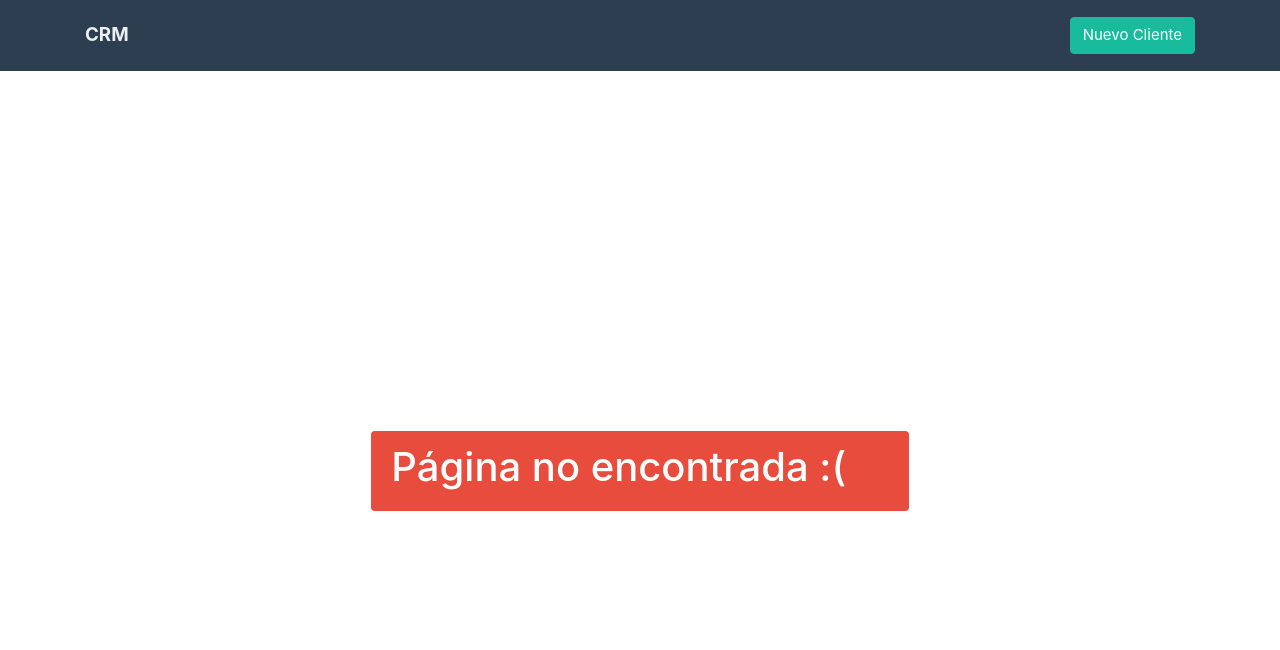
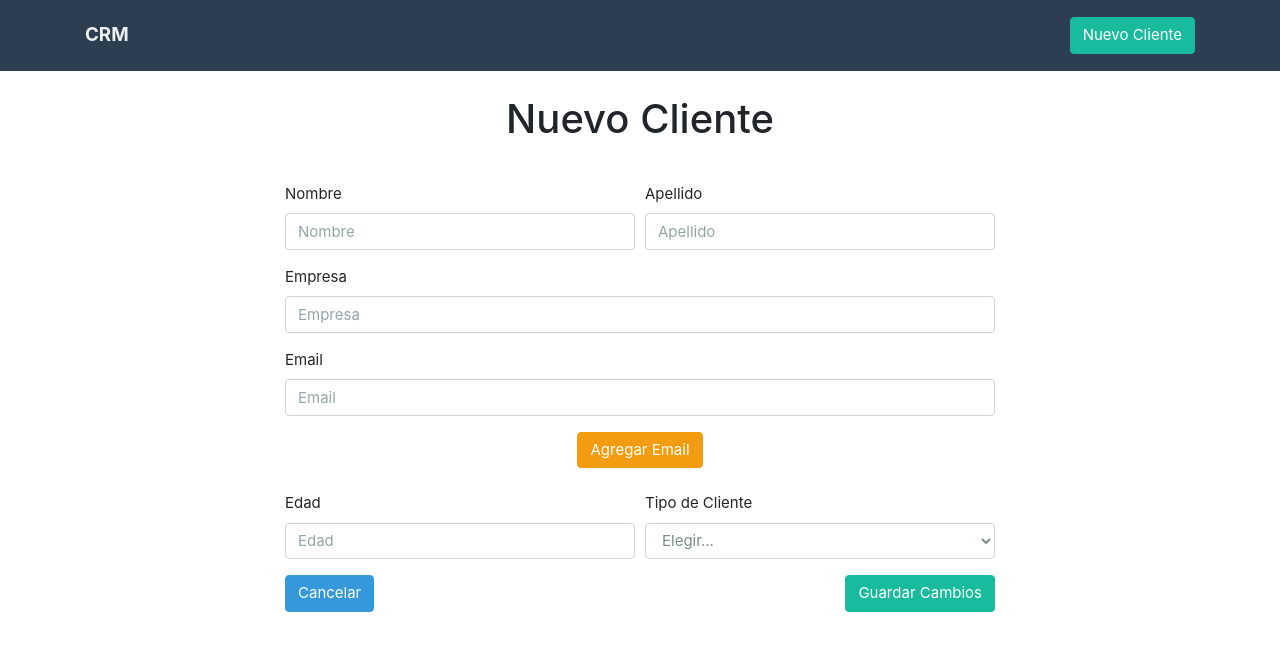
Before and after one commit to Byhako/graphQL-React, a React (Create React App) app in the folder client/: page /createClient in a window 1280 px wide. Shown: the top 650 px of the page. Built offline with nearby package versions, Linux system fonts and the light colour scheme.

Commit message:
new order and folder product

```diff
--- a/client/src/AppRouter.tsx
+++ b/client/src/AppRouter.tsx
@@ -1,10 +1,13 @@
 import React from 'react';
 import { BrowserRouter, Route, Switch } from 'react-router-dom';
 
-import Header from './components/Header';
+import Header from './components/Layout/Header';
 import Home from './Home';
-import EditClient from './components/EditClient';
-import NewClient from './components/NewClient';
+import NewClient from './components/client/NewClient';
+import EditClient from './components/client/EditClient';
+import Products from './components/product/Products';
+import NewProduct from './components/product/NewProduct';
+import EditProduct from './components/product/EditProduct';
 import NofoundPage from './NoFoundPage';
 
 const AppRouter = () => (
@@ -12,8 +15,11 @@ const AppRouter = () => (
     <Header />
     <Switch>
       <Route exact path='/' component={Home} />
-      <Route exact path='/edit/:id' component={EditClient} />
-      <Route exact path='/create' component={NewClient} />
+      <Route exact path='/createClient' component={NewClient} />
+      <Route exact path='/editClient/:id' component={EditClient} />
+      <Route exact path='/product' component={Products} />
+      <Route exact path='/createProduct' component={NewProduct} />
+      <Route exact path='/editProduct/:id' component={EditProduct} />
       <Route path='' component={NofoundPage} />
     </Switch>
   </BrowserRouter>
--- a/client/src/Home.tsx
+++ b/client/src/Home.tsx
@@ -1,6 +1,6 @@
 import React, { Fragment } from 'react';
 
-import Clients from './components/Clients';
+import Clients from './components/client/Clients';
 
 function Home() {
   return (
--- a/client/src/components/Header.tsx
+++ b/client/src/components/Layout/Header.tsx
@@ -15,7 +15,7 @@ const Header = () => (
       <div className='collapse navbar-collapse' id='navigation'>
         <ul className='navbar-nav ml-auto text-right'>
           <li className='nav-item active'>
-            <Link to='/create' className='btn btn-success'>Nuevo Cliente</Link>
+            <Link to='/createClient' className='btn btn-success'>Nuevo Cliente</Link>
           </li>
         </ul>
       </div>
--- a/client/src/components/Clients.tsx
+++ b/client/src/components/client/Clients.tsx
@@ -2,10 +2,10 @@ import React, { useState, Fragment } from 'react';
 import { Link } from 'react-router-dom';
 
 import { useQuery, useMutation } from '@apollo/react-hooks';
-import { CLIENTS_QUERY } from '../queries';
-import { DELETE_CLIENT } from '../mutations';
+import { CLIENTS_QUERY } from '../../queries';
+import { DELETE_CLIENT } from '../../mutations';
 
-import Pager from './Pager';
+import Pager from '../Layout/Pager';
 
 const Clients = () => {
   interface Pagination {
@@ -58,7 +58,7 @@ const Clients = () => {
                   }
                 }}
               >Borrar</button>
-              <Link to={`/edit/${item.id}`} className='btn btn-success d-block d-md-inline-block ml-5 btn-sm'>Editar</Link>
+              <Link to={`/editClient/${item.id}`} className='btn btn-success d-block d-md-inline-block ml-5 btn-sm'>Editar</Link>
               </div>
             </div>
           </li>
--- a/client/src/components/NewClient.tsx
+++ b/client/src/components/client/EditClient.tsx
@@ -1,10 +1,13 @@
 import React, { useState, useEffect } from 'react';
 import { Link } from 'react-router-dom';
 
-import { useMutation } from '@apollo/react-hooks';
-import { NEW_CLIENT } from '../mutations';
+import { useQuery, useMutation } from '@apollo/react-hooks';
+import { CLIENT_QUERY } from '../../queries';
 
-const NewClient = () => {
+import { UPDATE_CLIENT } from '../../mutations';
+
+const EditClient = (props) => {
+  const id: number = props.match.params.id;
   interface Email { email: string };
   interface State {
     name: string,
@@ -24,21 +27,40 @@ const NewClient = () => {
   });
   const numberEmails: number = state.emails.length;
 
-  const [error, setError] = useState<boolean>(false);
+  const [err, setErr] = useState<boolean>(false);
   const [messageModal, setMessageModal] = useState<string>('');
 
-  const [createClient] = useMutation(NEW_CLIENT,{
-    onCompleted: () => setMessageModal(`Cliente ${state.name} ${state.surname} creado.`),
-    onError: (error) => {console.log(error); setMessageModal('Error. Cliente no creado.')}
+  const { loading, error, data } = useQuery(CLIENT_QUERY, {
+    fetchPolicy: "network-only",
+    variables: { id }
   });
+
+  useEffect(() => {
+    if (data) {
+      const info: State = data.getClient;
+      setState({
+        name: info.name,
+        surname: info.surname,
+        company: info.company,
+        emails: info.emails,
+        age: info.age,
+        type: info.type
+      })
+    }
+  }, [data]);
 
   useEffect(() => {
     if (error) {
       setTimeout(() => {
-        setError(false);
+        setErr(false);
       }, 2000);
     }
   }, [error]);
+
+  const [updateClient] = useMutation(UPDATE_CLIENT,{
+    onCompleted: () => setMessageModal(`Cliente ${state.name} ${state.surname} actualizado.`),
+    onError: (error) => {console.log(error); setMessageModal('Error. Cliente no actualizado.')}
+  });
 
   const handleChangeEmails = (e: any, idx: number) => {
     const value: string = e.target.value;
@@ -51,7 +73,7 @@ const NewClient = () => {
     setState({ ...state, emails });
   };
 
-  const handleCreateClient = (e, createClient) => {
+  const handleUpdateClient = (e, updateClient) => {
     e.preventDefault();
     let emailsError: boolean = false;
 
@@ -67,10 +89,12 @@ const NewClient = () => {
       state.type !== '' ||
       !emailsError
     ) {
-      const input: object = { ...state }
-      createClient({ variables: { input } })
+      const emails = state.emails.map(item => ({ email: item.email }));
+      const input: object = { ...state, emails, id }
+
+      updateClient({ variables: { input } })
     } else {
-      setError(true);
+      setErr(true);
     }
   };
 
@@ -98,19 +122,21 @@ const NewClient = () => {
     setState({ ...state, emails });
   };
 
+  if (loading) return <p>Cargando...</p>;
+  if (error) return <p>{`Error Server: ${error.message}`}</p>;
+
   return (
     <div
       className="container d-flex align-items-center"
       style={{ flexDirection: 'column' }}
     >
-      <h2 className='text-center mt-4 mb-4'>Nuevo Cliente</h2>
-      {error && (
+      <h2 className='text-center mt-4 mb-4'>Editar Client</h2>
+      {err && (
         <h5 className='alert alert-danger p-3 w-100 text-center'>Faltan campos por llenar!</h5>
       )}
-
       <form
         className='col-8 m-3'
-        onSubmit={e => handleCreateClient(e, createClient)}
+        onSubmit={e => handleUpdateClient(e, updateClient)}
       >
         <div className="form-row">
           <div className="form-group col-6">
@@ -216,6 +242,12 @@ const NewClient = () => {
             </select>
           </div>
         </div>
+        <Link to='/'>
+          <button
+            type='button'
+            className='btn btn-info float-left'
+          >Cancelar</button>
+        </Link>
         <button type='submit' className='btn btn-success float-right'>Guardar Cambios</button>
       </form>
 
@@ -248,4 +280,4 @@ const NewClient = () => {
   );
 };
 
-export default NewClient;
+export default EditClient;
--- a/client/src/components/EditClient.tsx
+++ b/client/src/components/client/NewClient.tsx
@@ -1,13 +1,10 @@
 import React, { useState, useEffect } from 'react';
 import { Link } from 'react-router-dom';
 
-import { useQuery, useMutation } from '@apollo/react-hooks';
-import { CLIENT_QUERY } from '../queries';
+import { useMutation } from '@apollo/react-hooks';
+import { NEW_CLIENT } from '../../mutations';
 
-import { UPDATE_CLIENT } from '../mutations';
-
-const EditClient = (props) => {
-  const id: number = props.match.params.id;
+const NewClient = () => {
   interface Email { email: string };
   interface State {
     name: string,
@@ -27,40 +24,21 @@ const EditClient = (props) => {
   });
   const numberEmails: number = state.emails.length;
 
-  const [err, setErr] = useState<boolean>(false);
+  const [error, setError] = useState<boolean>(false);
   const [messageModal, setMessageModal] = useState<string>('');
 
-  const { loading, error, data } = useQuery(CLIENT_QUERY, {
-    fetchPolicy: "network-only",
-    variables: { id }
+  const [createClient] = useMutation(NEW_CLIENT,{
+    onCompleted: () => setMessageModal(`Cliente ${state.name} ${state.surname} creado.`),
+    onError: (error) => {console.log(error); setMessageModal('Error. Cliente no creado.')}
   });
-
-  useEffect(() => {
-    if (data) {
-      const info: State = data.getClient;
-      setState({
-        name: info.name,
-        surname: info.surname,
-        company: info.company,
-        emails: info.emails,
-        age: info.age,
-        type: info.type
-      })
-    }
-  }, [data]);
 
   useEffect(() => {
     if (error) {
       setTimeout(() => {
-        setErr(false);
+        setError(false);
       }, 2000);
     }
   }, [error]);
-
-  const [updateClient] = useMutation(UPDATE_CLIENT,{
-    onCompleted: () => setMessageModal(`Cliente ${state.name} ${state.surname} actualizado.`),
-    onError: (error) => {console.log(error); setMessageModal('Error. Cliente no actualizado.')}
-  });
 
   const handleChangeEmails = (e: any, idx: number) => {
     const value: string = e.target.value;
@@ -73,7 +51,7 @@ const EditClient = (props) => {
     setState({ ...state, emails });
   };
 
-  const handleUpdateClient = (e, updateClient) => {
+  const handleCreateClient = (e, createClient) => {
     e.preventDefault();
     let emailsError: boolean = false;
 
@@ -89,12 +67,10 @@ const EditClient = (props) => {
       state.type !== '' ||
       !emailsError
     ) {
-      const emails = state.emails.map(item => ({ email: item.email }));
-      const input: object = { ...state, emails, id }
-
-      updateClient({ variables: { input } })
+      const input: object = { ...state }
+      createClient({ variables: { input } })
     } else {
-      setErr(true);
+      setError(true);
     }
   };
 
@@ -122,21 +98,19 @@ const EditClient = (props) => {
     setState({ ...state, emails });
   };
 
-  if (loading) return <p>Cargando...</p>;
-  if (error) return <p>{`Error Server: ${error.message}`}</p>;
-
   return (
     <div
       className="container d-flex align-items-center"
       style={{ flexDirection: 'column' }}
     >
-      <h2 className='text-center mt-4 mb-4'>Editar Client</h2>
-      {err && (
+      <h2 className='text-center mt-4 mb-4'>Nuevo Cliente</h2>
+      {error && (
         <h5 className='alert alert-danger p-3 w-100 text-center'>Faltan campos por llenar!</h5>
       )}
+
       <form
         className='col-8 m-3'
-        onSubmit={e => handleUpdateClient(e, updateClient)}
+        onSubmit={e => handleCreateClient(e, createClient)}
       >
         <div className="form-row">
           <div className="form-group col-6">
@@ -280,4 +254,4 @@ const EditClient = (props) => {
   );
 };
 
-export default EditClient;
+export default NewClient;
--- /dev/null
+++ b/client/src/components/product/EditProduct.tsx
@@ -0,0 +1,11 @@
+import React from 'react';
+
+const EditProduct = () => {
+  return (
+    <div>
+      editar producto
+    </div>
+  )
+};
+
+export default EditProduct;
--- /dev/null
+++ b/client/src/components/product/NewProduct.tsx
@@ -0,0 +1,11 @@
+import React from 'react';
+
+const NewProduct = () => {
+  return (
+    <div>
+      nuevo producto
+    </div>
+  )
+};
+
+export default NewProduct;
--- /dev/null
+++ b/client/src/components/product/Products.tsx
@@ -0,0 +1,11 @@
+import React from 'react';
+
+const Product = () => {
+  return (
+    <div>
+      producto
+    </div>
+  )
+};
+
+export default Product;
```
Also changed, not shown: client/src/components/Layout/Pager.tsx (renamed from client/src/components/Pager.tsx).
